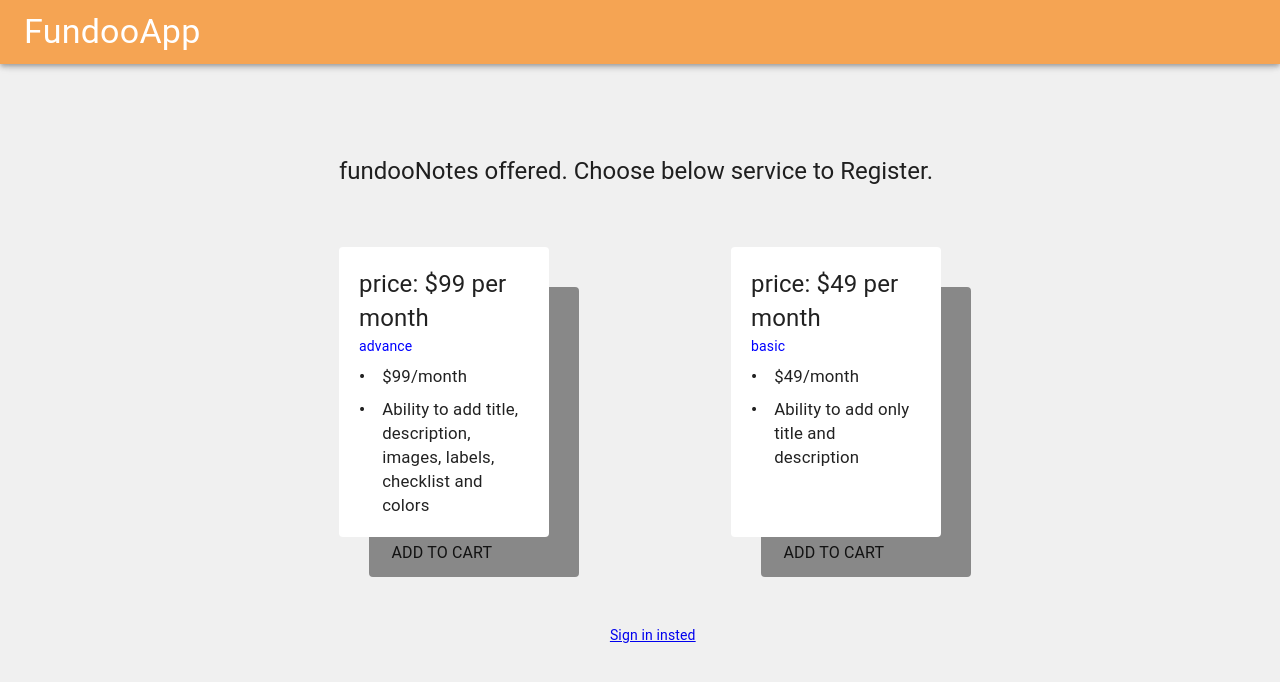
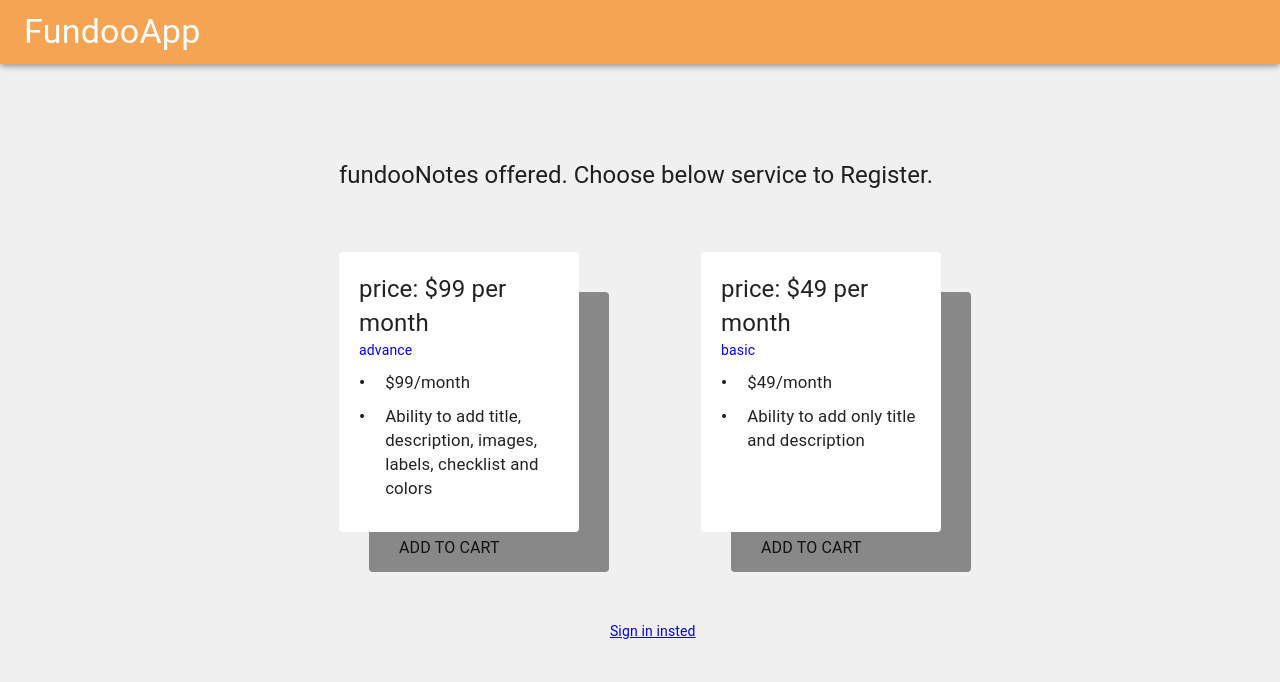
Before and after one commit to saurabhgavali23/FundooApp-ReactJs, a React (Create React App) app: page /home in a window 1280 px wide. Shown: the top 682 px of the page. Built offline with nearby package versions, Linux system fonts and the light colour scheme; no server answers.

Commit message:
[Saurabh] Refactor: Card size

```diff
--- a/src/pages/user_authorization/UserAuthentication.css
+++ b/src/pages/user_authorization/UserAuthentication.css
@@ -1,6 +1,6 @@
 .paper{
-    width: 210px;
-    height: 290px;
+    width: 240px;
+    height: 280px;
     padding: 20px !important;
     box-shadow: 30px 40px #888888 !important;
     cursor: pointer;
```
